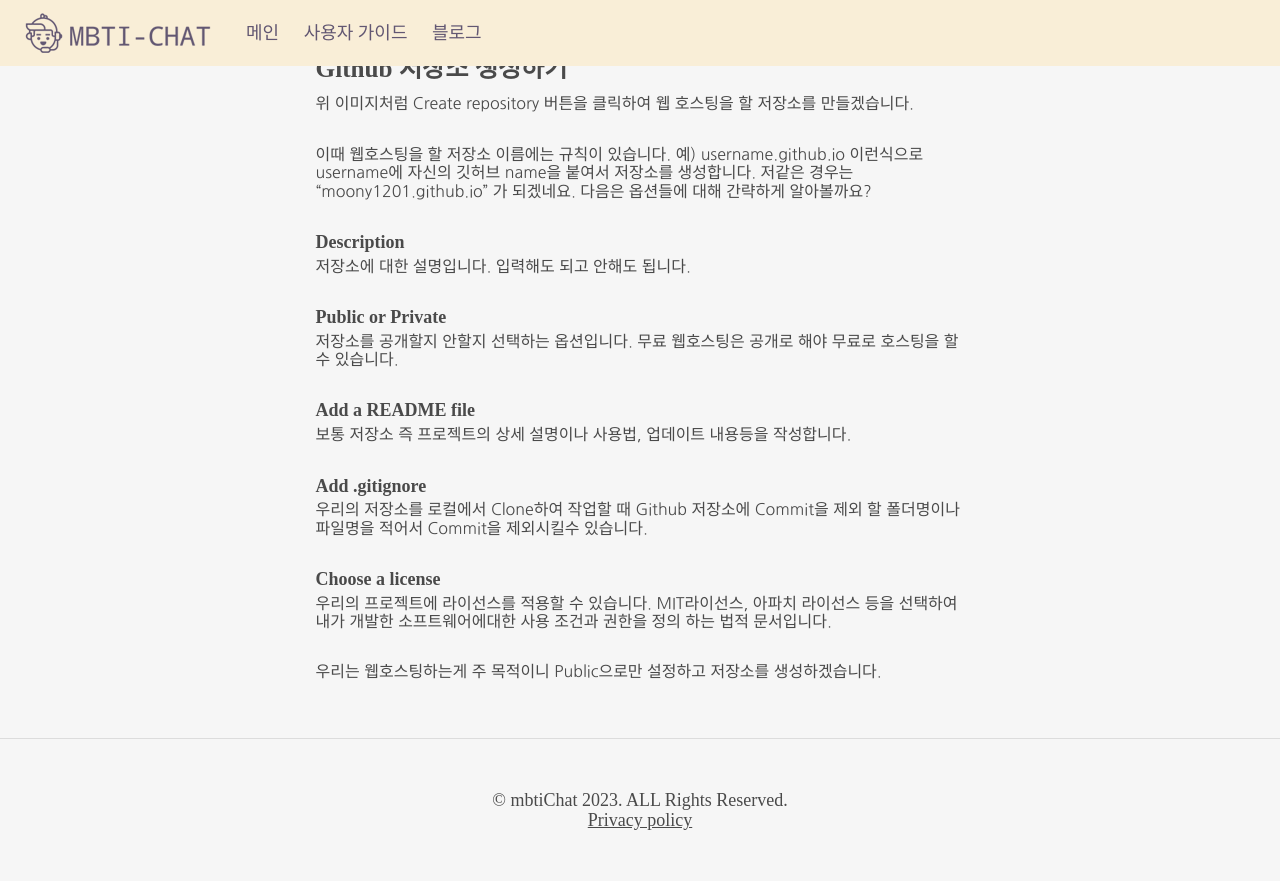
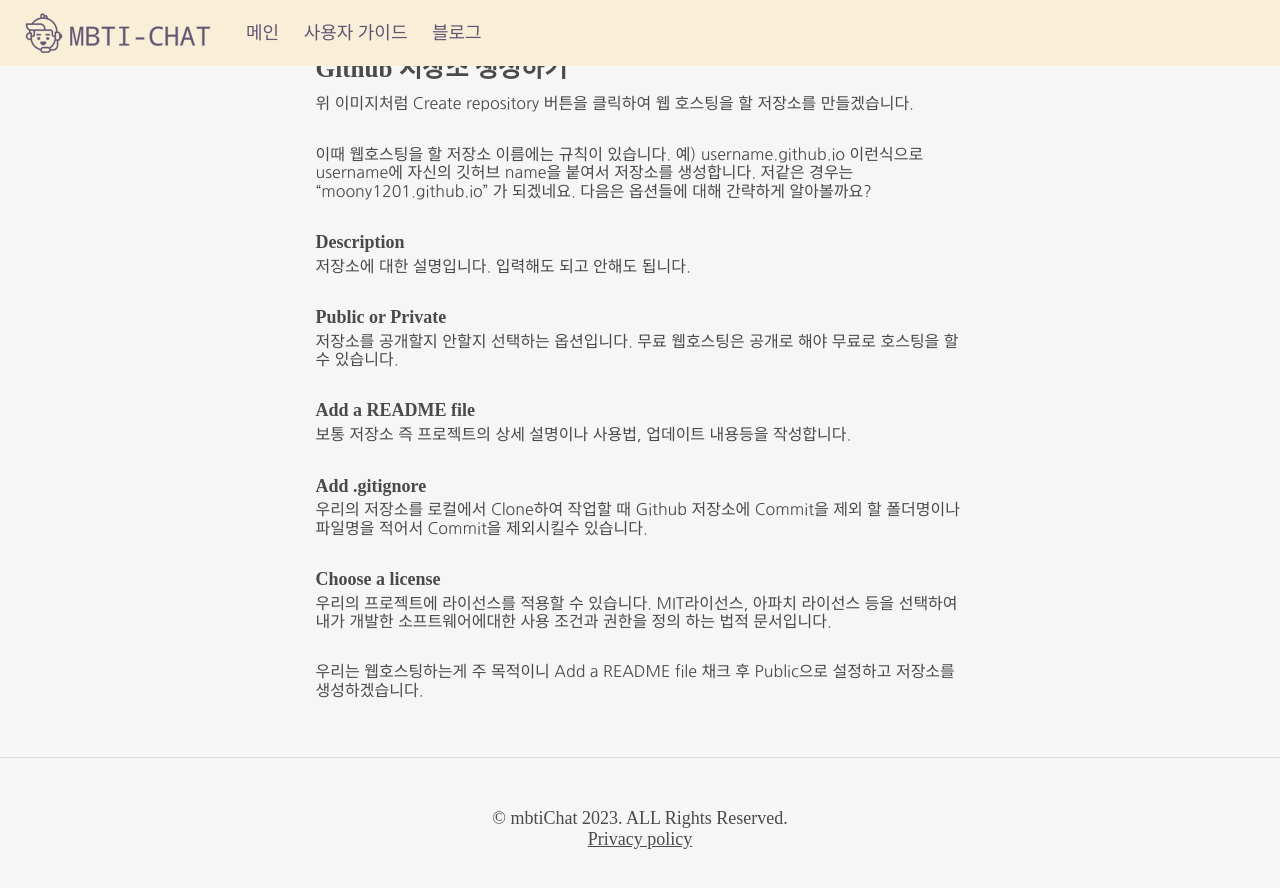
Before and after one commit to moony01/mbtichat, a Jekyll site: the page built from _posts/2023-06-30-create-web-hosting-repo-free-github.markdown, in a window 1280 px wide and 900 px high, scrolled down 956 px. Shown: the top 888 px of the window. Built offline with Jekyll 4.4.1, drawn with Linux system fonts in a browser that asks for light colours; some web fonts are replaced.

Commit message:
추가 커밋

```diff
--- a/_posts/2023-06-30-create-web-hosting-repo-free-github.markdown
+++ b/_posts/2023-06-30-create-web-hosting-repo-free-github.markdown
@@ -31,4 +31,4 @@ Github에는 무료 웹호스팅 기능이 있습니다. 여러 플랫폼에서
 ### Choose a license
 우리의 프로젝트에 라이선스를 적용할 수 있습니다. MIT라이선스, 아파치 라이선스 등을 선택하여 내가 개발한 소프트웨어에대한 사용 조건과 권한을 정의 하는 법적 문서입니다.
 
-우리는 웹호스팅하는게 주 목적이니 Public으로만 설정하고 저장소를 생성하겠습니다.
+우리는 웹호스팅하는게 주 목적이니 Add a README file 채크 후 Public으로 설정하고 저장소를 생성하겠습니다.
```
